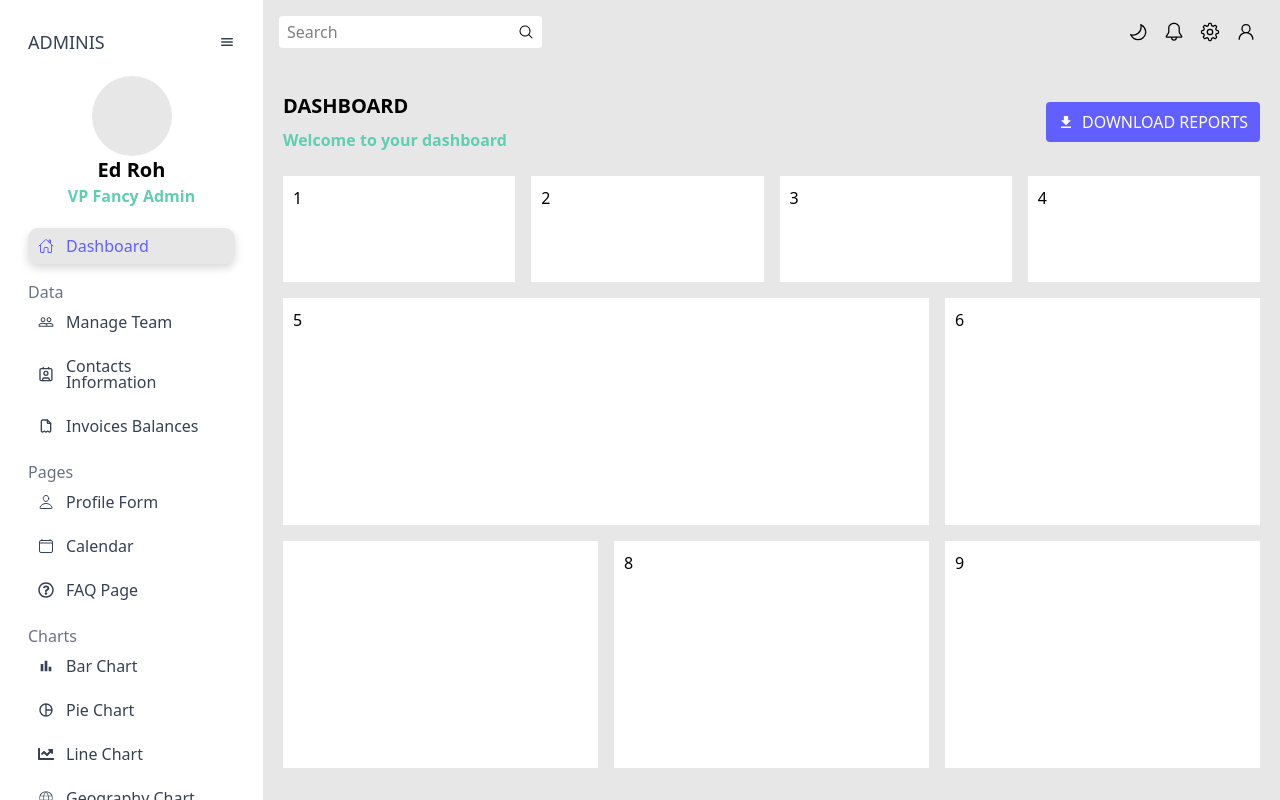
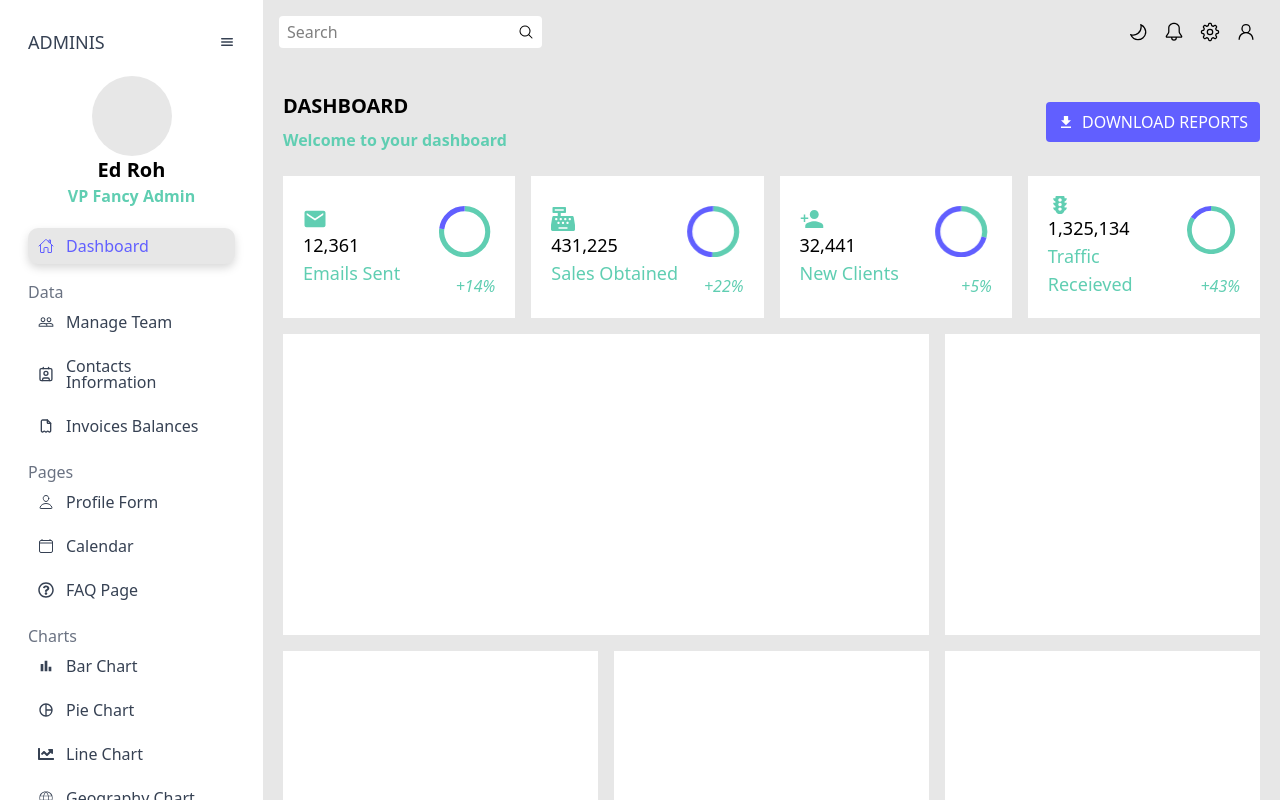
Before and after one commit to fanatyk-wedkarstwa/dashboard-ui, a React (Vite) app: page / in a window 1280 px wide. Shown: the top 800 px of the page. Built offline with nearby package versions, Linux system fonts and the light colour scheme.

Commit message:
Add first row of dashboard charts + modify dashboard accordingly

```diff
--- /dev/null
+++ b/src/Components/Charts/GridDonutSM.jsx
@@ -0,0 +1,72 @@
+import React from 'react'
+import { Chart as ChartJs, defaults } from "chart.js/auto"
+import { Doughnut } from 'react-chartjs-2'
+import { fakeDataEmails, fakeDataSales, fakeDataClients, fakeDataTraffic } from "../../Data/fakeData"
+
+
+function GridDonutSM({ type, icon }) {
+    const options = {
+        cutout: '80%',
+    }
+    const dataMap = {
+        emails: fakeDataEmails,
+        sales: fakeDataSales,
+        clients: fakeDataClients,
+        traffic: fakeDataTraffic,
+    }
+    let h3Text, procentChange, pText = "";
+    switch (type) {
+        case "emails":
+            h3Text = fakeDataEmails[0].value.toLocaleString()
+            procentChange = "+14%"
+            pText = "Emails Sent"
+            break;
+        case "sales":
+            h3Text = fakeDataSales[0].value.toLocaleString()
+            procentChange = "+22%"
+            pText = "Sales Obtained"
+            break;
+        case "clients":
+            h3Text = fakeDataClients[0].value.toLocaleString()
+            procentChange = "+5%"
+            pText = "New Clients"
+            break;
+        case "traffic":
+            h3Text = fakeDataTraffic[0].value.toLocaleString()
+            procentChange = "+43%"
+            pText = "Traffic Receieved"
+            break;
+    }
+
+    return (
+        <>
+            <div className='flex flex-col justify-center text-accentLime text-2xl'>
+                {icon}
+                <h3 className='dark:text-white text-black text-lg'>
+                    {h3Text}
+                </h3>
+                <p className='text-accentLime font-light text-lg'>{pText}</p>
+            </div>
+            <div className='flex flex-col justify-between items-end'>
+                <Doughnut
+                    data={{
+                        datasets: [
+                            {
+                                data: dataMap[type].map((item) => item.value),
+                                backgroundColor: [
+                                    "#60ceb2",
+                                    "#615fff"
+                                ],
+                                borderWidth: 0,
+                            }
+                        ]
+                    }}
+                    options={options}
+                />
+                <p className='text-accentLime italic font-extralight'>{procentChange}</p>
+            </div>
+        </>
+    )
+}
+
+export default GridDonutSM
--- /dev/null
+++ b/src/Data/fakeData.jsx
@@ -0,0 +1,32 @@
+export const fakeDataEmails = [
+    {
+        value: 12361
+    },
+    {
+        value: 3700
+    }
+]
+export const fakeDataSales = [
+    {
+        value: 431225
+    },
+    {
+        value: 421000
+    }
+]
+export const fakeDataClients = [
+    {
+        value: 32441
+    },
+    {
+        value: 80000
+    }
+]
+export const fakeDataTraffic = [
+    {
+        value: 1325134
+    },
+    {
+        value: 250000
+    }
+]
--- a/src/Pages/Dashboard.jsx
+++ b/src/Pages/Dashboard.jsx
@@ -1,10 +1,8 @@
 import React from 'react'
 import PageHeader from '../Components/PageHeader'
-
-import { Chart as ChartJs, defaults } from "chart.js/auto"
-import { Radar, Line, Bar, Doughnut, Pie } from 'react-chartjs-2'
-
-import { mockLineData } from "../Data/mockData"
+import GridDonutSM from '../Components/Charts/GridDonutSM'
+import { IoMdPersonAdd, IoMdMail } from "react-icons/io";
+import { FaTrafficLight, FaCashRegister } from "react-icons/fa";
 
 function Dashboard() {
 
@@ -15,37 +13,39 @@ function Dashboard() {
             title={"DASHBOARD"}
             text={"Welcome to your dashboard"}
          />
-         <main className='grid grid-cols-12 grid-rows-5 gap-4 h-[85%] my-4 '>
-            <div className='col-span-3 dark:bg-basic-light bg-white-light'>
-               <p>1</p>
+         <main className='grid grid-cols-12 grid-rows-5 gap-4 h-[85%] my-4 [&>div]:p-5'>
+            <div className='col-span-3 dark:bg-basic-light bg-white-light flex flex-row justify-between'>
+               <GridDonutSM type={"emails"} icon={<IoMdMail />} />
             </div>
-            <div className='col-span-3 dark:bg-basic-light bg-white-light'>
-               <p>2</p>
+
+            <div className='col-span-3 dark:bg-basic-light bg-white-light flex flex-row justify-between'>
+               <GridDonutSM type={"sales"} icon={<FaCashRegister />} />
             </div>
-            <div className='col-span-3 dark:bg-basic-light bg-white-light'>
-               <p>3</p>
+
+            <div className='col-span-3 dark:bg-basic-light bg-white-light flex flex-row justify-between'>
+               <GridDonutSM type={"clients"} icon={<IoMdPersonAdd />} />
             </div>
-            <div className='col-span-3 dark:bg-basic-light bg-white-light'>
-               <p>4</p>
+
+            <div className='col-span-3 dark:bg-basic-light bg-white-light flex flex-row justify-between'>
+               <GridDonutSM type={"traffic"} icon={<FaTrafficLight />} />
             </div>
+
             <div className='col-span-8 row-span-2 dark:bg-basic-light bg-white-light'>
-               <p>5</p>
+
+            </div>
+
+            <div className='col-span-4 row-span-2 dark:bg-basic-light bg-white-light'>
+
+            </div>
+
+            <div className='col-span-4 row-span-2 dark:bg-basic-light bg-white-light'>
+
             </div>
             <div className='col-span-4 row-span-2 dark:bg-basic-light bg-white-light'>
-               <p>6</p>
+
             </div>
             <div className='col-span-4 row-span-2 dark:bg-basic-light bg-white-light'>
-               {/*}
-               <Line
 
-               />
-               {*/}
-            </div>
-            <div className='col-span-4 row-span-2 dark:bg-basic-light bg-white-light'>
-               <p>8</p>
-            </div>
-            <div className='col-span-4 row-span-2 dark:bg-basic-light bg-white-light'>
-               <p>9</p>
             </div>
          </main>
       </>
--- a/src/index.css
+++ b/src/index.css
@@ -27,6 +27,7 @@ body{
   gap: 12px;
   border-radius: 10px;
 }
-main div{
-  padding: 10px;
+canvas{
+  height: 30%;
+  width: 30%;
 }
```
